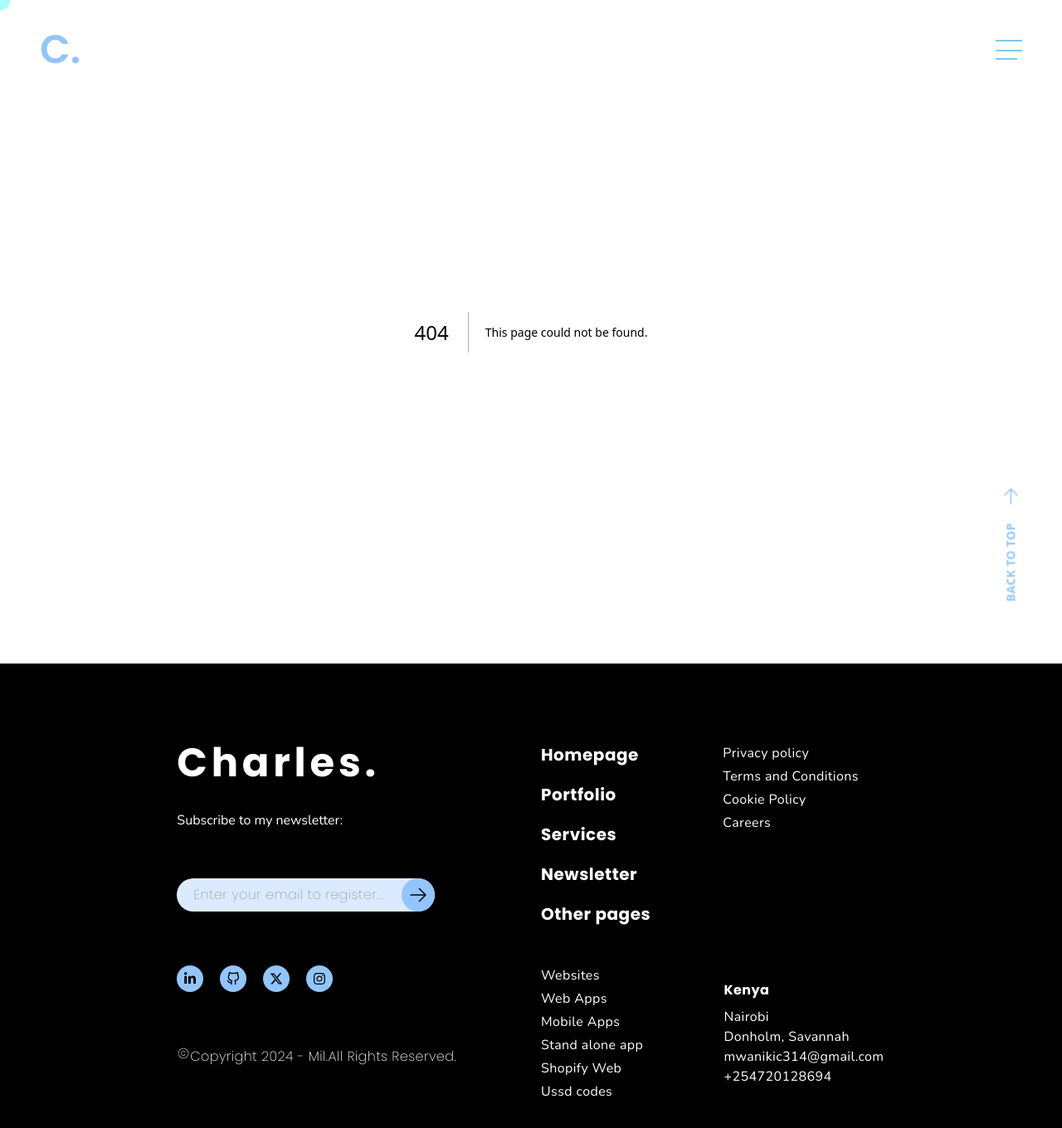
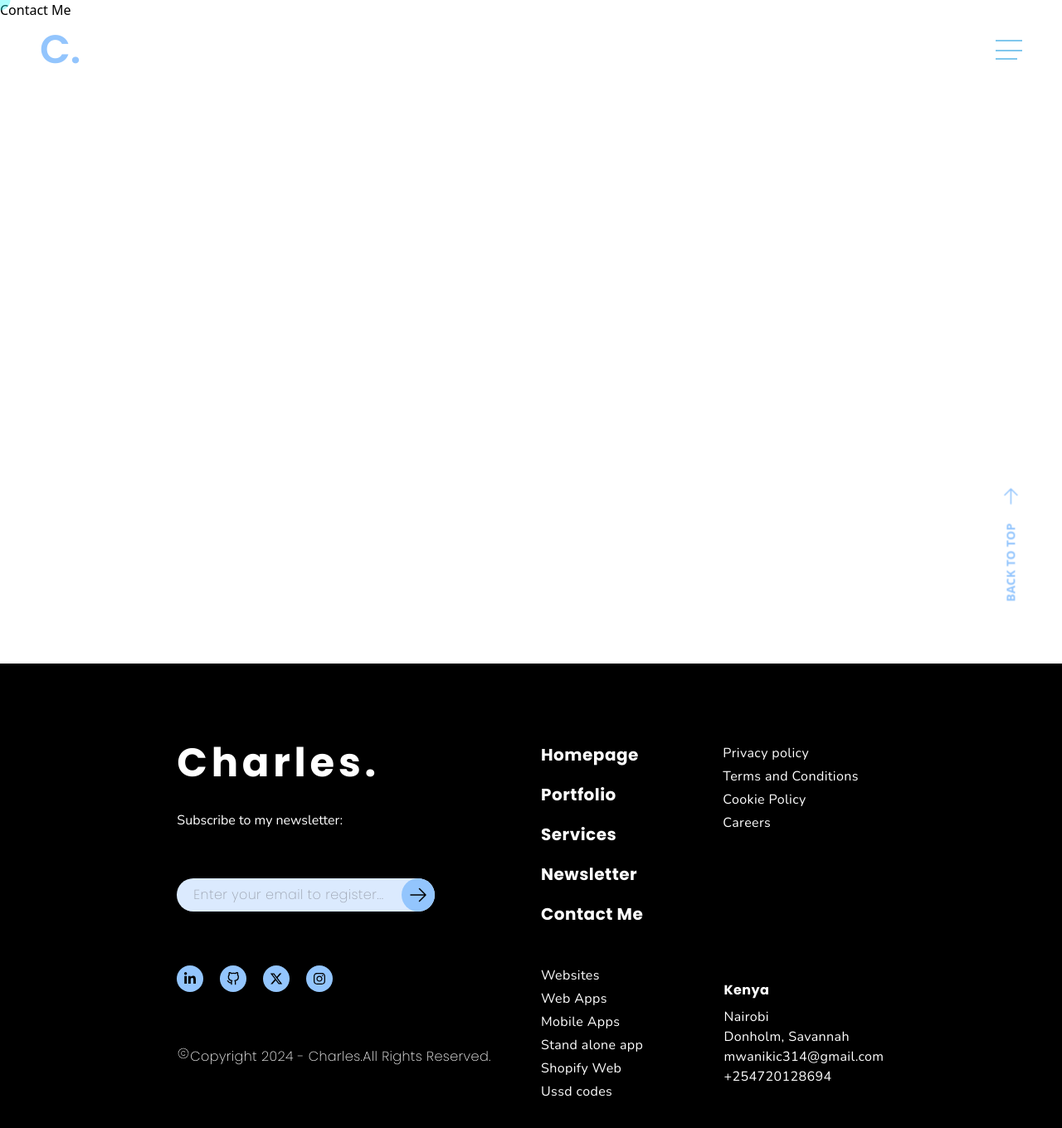
Before and after one commit to c-njoro/website-portfolio, a Next.js app: page /contact in a window 1280 px wide. Before the commit this address had no page. Shown: the top 1360 px of the page at 83% size. Built offline with nearby package versions, Linux system fonts and the light colour scheme.

Commit message:
animation changes

```diff
--- /dev/null
+++ b/src/components/ContactComponent.tsx
@@ -0,0 +1,9 @@
+const ContactComponent = () => {
+  return (
+    <div>
+      <h1>Contact Me</h1>
+    </div>
+  );
+};
+
+export default ContactComponent;
--- a/src/components/Footer.tsx
+++ b/src/components/Footer.tsx
@@ -1,4 +1,5 @@
 import { motion } from "framer-motion";
+import Link from "next/link";
 import { FaLinkedinIn } from "react-icons/fa";
 import { FaInstagram, FaXTwitter } from "react-icons/fa6";
 import { FiGithub } from "react-icons/fi";
@@ -72,36 +73,36 @@ const Footer = () => {
           }}
           className="w-full h-full flex flex-col justify-start items-center gap-5 relative"
         >
-          <a
+          <Link
             className="w-full h-max font-body sm:text-xl text-base font-bold tracking-wide hover:text-orange-300 hover:translate-x-3"
-            href="#home"
+            href="/"
           >
             Homepage
-          </a>
-          <a
+          </Link>
+          <Link
             className="w-full h-max font-body sm:text-xl text-base font-bold tracking-wide hover:text-orange-300 hover:translate-x-3"
-            href="#portfolio"
+            href="/"
           >
             Portfolio
-          </a>
-          <a
+          </Link>
+          <Link
             className="w-full h-max font-body sm:text-xl text-base font-bold tracking-wide hover:text-orange-300 hover:translate-x-3"
-            href="#services"
+            href="/services"
           >
             Services
-          </a>
-          <a
+          </Link>
+          <Link
             className="w-full h-max font-body sm:text-xl text-base font-bold tracking-wide hover:text-orange-300 hover:translate-x-3"
-            href="#newsletter"
+            href="/services"
           >
             Newsletter
-          </a>
-          <a
+          </Link>
+          <Link
             className="w-full h-max font-body sm:text-xl text-base font-bold tracking-wide hover:text-orange-300 hover:translate-x-3"
-            href="#others"
+            href="/contact"
           >
-            Other pages
-          </a>
+            Contact Me
+          </Link>
         </motion.div>
 
         <motion.div
@@ -173,7 +174,7 @@ const Footer = () => {
           <div className="w-full h-max flex flex-row justify-start items-start">
             <PiCopyrightThin />
             <p className="font-body font-extralight tracking-wide text-sm sm:text-base">
-              Copyright 2024 - Mil.All Rights Reserved.
+              Copyright 2024 - Charles.All Rights Reserved.
             </p>
           </div>
         </div>
--- a/src/components/Header.tsx
+++ b/src/components/Header.tsx
@@ -65,7 +65,7 @@ const Header = () => {
             </Link>
             <Link
               className="font-body font-semibold text-xl tracking-wide hover:text-orange-300 hover:translate-x-3 hover:cursor-pointer"
-              href="/services"
+              href="/"
             >
               Portfolio
             </Link>
@@ -83,9 +83,9 @@ const Header = () => {
             </Link>
             <Link
               className="font-body font-semibold text-xl tracking-wide hover:text-orange-300 hover:translate-x-3 hover:cursor-pointer"
-              href="/services"
+              href="/contact"
             >
-              Other Pages
+              Contact Me
             </Link>
           </div>
 
--- a/src/components/Landing.tsx
+++ b/src/components/Landing.tsx
@@ -1,6 +1,8 @@
 import { motion } from "framer-motion";
+import { useRouter } from "next/router";
 
 const Landing = () => {
+  const router = useRouter();
   return (
     <div className="w-screen h-screen relative flex flex-col justify-end items-start bg-black">
       <motion.div
@@ -45,6 +47,7 @@ const Landing = () => {
           className="w-full h-max flex flex-row items-center justify-start gap-8"
         >
           <button
+            onClick={() => router.push("/services")}
             style={{
               transition: "all 300ms ease-in-out",
             }}
@@ -73,7 +76,9 @@ const Landing = () => {
             }}
             className=" border-2 border-gray-500 flex flex-row items-center justify-center gap-5 py-2 px-5 sm:px-7 font-semibold uppercase tracking-wide rounded-full text-xs md:text-sm hover:translate-x-2"
           >
-            <p className="button-p">View works</p>
+            <a href="#works" className="button-p">
+              View works
+            </a>
             <svg
               xmlns="http://www.w3.org/2000/svg"
               fill="none"
--- a/src/components/Works.tsx
+++ b/src/components/Works.tsx
@@ -41,7 +41,7 @@ const Works = () => {
                   backgroundColor: "rgba(255, 192, 203, 0.607)",
                 }}
               >
-                <p>Name of work</p>
+                <p>E-Commerce WebApp</p>
               </div>
               <div
                 className="work-button absolute w-full h-16 flex flex-row items-center justify-center gap-5 mt-40
@@ -90,7 +90,7 @@ const Works = () => {
                   backgroundColor: "rgba(255, 192, 203, 0.607)",
                 }}
               >
-                <p>Name of work</p>
+                <p>POS Restaurant</p>
               </div>
               <div
                 className="work-button absolute w-full h-16 flex flex-row items-center justify-center gap-5 mt-40
@@ -146,7 +146,7 @@ const Works = () => {
                   backgroundColor: "rgba(255, 192, 203, 0.607)",
                 }}
               >
-                <p>Name of work</p>
+                <p>Meditation Mobile App</p>
               </div>
               <div
                 className="work-button absolute w-full h-16 flex flex-row items-center justify-center gap-5 mt-40
@@ -195,7 +195,7 @@ const Works = () => {
                   backgroundColor: "rgba(255, 192, 203, 0.607)",
                 }}
               >
-                <p>Name of work</p>
+                <p>USSD Betting App</p>
               </div>
               <div
                 className="work-button absolute w-full h-16 flex flex-row items-center justify-center gap-5 mt-40
--- /dev/null
+++ b/src/pages/contact/index.tsx
@@ -0,0 +1,13 @@
+import ContactComponent from "@/components/ContactComponent";
+
+const Contact = () => {
+  return (
+    <div className="w-screen h-max min-h-screen flex flex-col justify-start items-start">
+      <div>
+        <ContactComponent />
+      </div>
+    </div>
+  );
+};
+
+export default Contact;
--- a/src/pages/index.tsx
+++ b/src/pages/index.tsx
@@ -19,7 +19,7 @@ const Home = () => {
       <div>
         <Discover />
       </div>
-      <div>
+      <div id="works">
         <Works />
       </div>
     </div>
--- a/src/styles/globals.css
+++ b/src/styles/globals.css
@@ -212,7 +212,7 @@ input:focus {
   }
 }
 
-.animating-back::after {
+.animating-back-services::after {
   content: "";
   width: 80%;
   height: 1px;
```
